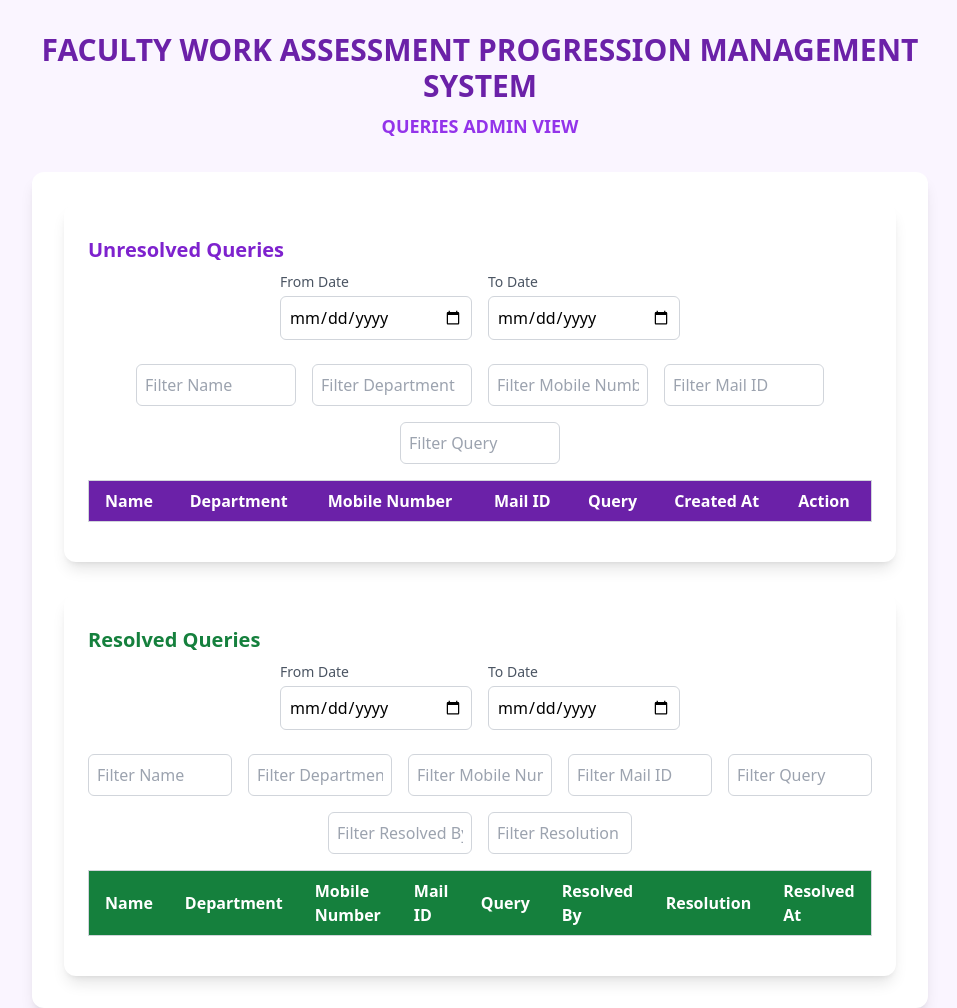
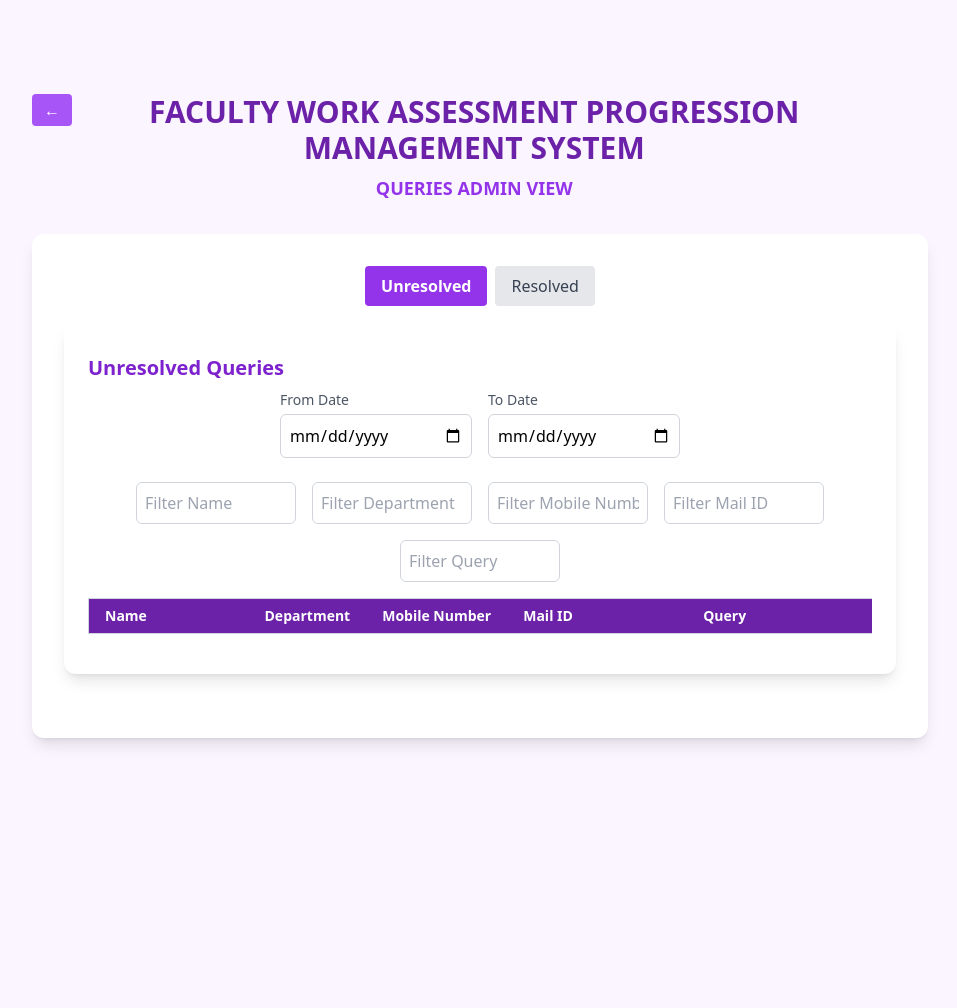
Before and after one commit to mispmctech-cpu/flask-project, a Flask app: page /admin-queries.html in a window 1280 px wide. Shown: the whole page, without its empty margins (160-1117 px from the left). After the commit the page ends 745 px from the top, so only its background shows below. Run offline with Flask 3, Linux system fonts and the light colour scheme; the visitor is signed in with stand-in values (Sample User, id 1); lists and menus that the app fills with data are empty; some libraries are stand-ins or nearby versions.

Commit message:
Update admin-queries.html

```diff
--- a/templates/admin-queries.html
+++ b/templates/admin-queries.html
@@ -2,10 +2,42 @@
 <html lang="en">
 <head>
   <meta charset="UTF-8" />
-  <meta name="viewport" content="width=device-width, initial-scale=1.0"/>
+  <meta name="viewport" content="width=device-width, initial-scale=1.0" />
   <title>Admin - Queries Table</title>
   <script src="https://cdn.tailwindcss.com"></script>
   <script src="https://unpkg.com/@supabase/supabase-js@2"></script>
+  <style>
+    /* Improve table readability and compactness */
+    table { table-layout: auto; border-collapse: collapse; width: 100%; }
+    th, td { padding: 0.45rem 0.6rem; vertical-align: middle; white-space: normal; word-break: break-word; font-size: 14px; line-height: 1.25; }
+    thead th { white-space: nowrap; font-size: 14px; }
+    .table-wrapper { max-height: 340px; overflow: auto; }
+    /* Column size classes */
+    .name-col { width: 18%; min-width: 160px; }
+    .dept-col { width: 12%; min-width: 100px; }
+    .mobile-col { width: 10%; min-width: 100px; }
+    .mail-col { width: 16%; min-width: 180px; }
+    .query-col { width: 30%; min-width: 240px; }
+    .created-col { width: 8%; min-width: 110px; }
+    .action-col { width: 6%; min-width: 80px; }
+    /* Resolved table specific columns */
+    .resolvedby-col { width: 6%; min-width: 90px; }
+    .resolution-col { width: 7%; min-width: 120px; }
+    .resolvedat-col { width: 7%; min-width: 110px; }
+    /* floating scroll buttons removed */
+    .resolve-btn { height: 36px; min-width: 68px; display: inline-flex; align-items: center; justify-content: center; }
+    tbody tr:nth-child(odd) { background: #ffffff; }
+    tbody tr:nth-child(even) { background: #fbfbfd; }
+    /* keep See-all link inline */
+    .see-all-btn { display: inline-block; margin-left: 6px; }
+    @media (max-width: 768px) {
+      .query-col { width: 40%; min-width: 160px; }
+      .table-wrapper { max-height: 300px; }
+    }
+      /* Tabs styling */
+      .tab-active { background: #6b21a8; color: white !important; }
+      .tab-inactive { background: #e6e6ea; color: #2d3748; }
+  </style>
 </head>
 <body class="bg-purple-50 min-h-screen flex flex-col items-center justify-center">
   <!-- Modal Popup for Resolution -->
@@ -42,7 +74,7 @@
   </div>
   <!-- Modal Popup for full Query viewing -->
   <div id="seeall-modal" class="fixed inset-0 bg-black bg-opacity-40 flex items-center justify-center z-50 hidden">
-    <div class="bg-white rounded-lg shadow-lg p-6 w-full max-w-2xl">
+    <div id="seeall-inner" class="bg-white rounded-lg shadow-lg p-6 w-full seeall-inner mx-2">
       <h2 class="text-lg font-bold mb-2 text-purple-800">Full Query</h2>
       <div id="seeall-content" class="mb-4 text-gray-800 whitespace-pre-wrap"></div>
       <div class="flex justify-end">
@@ -50,13 +82,29 @@
       </div>
     </div>
   </div>
-  <header class="w-full max-w-4xl text-center mt-8 mb-4">
-    <h1 class="text-2xl md:text-3xl font-bold text-purple-800 mb-2">FACULTY WORK ASSESSMENT PROGRESSION MANAGEMENT SYSTEM</h1>
-    <h2 class="text-lg text-purple-600 font-semibold mb-4">QUERIES ADMIN VIEW</h2>
+  <header class="w-full max-w-4xl mt-8 mb-4">
+    <div class="flex items-start justify-between">
+      <div class="flex items-center">
+        <button id="back-button" class="px-3 py-1 bg-purple-500 text-white rounded hover:bg-purple-800">←</button>
+      </div>
+      <div class="text-center">
+        <h1 class="text-2xl md:text-3xl font-bold text-purple-800 mb-2">FACULTY WORK ASSESSMENT PROGRESSION MANAGEMENT SYSTEM</h1>
+        <h2 class="text-lg text-purple-600 font-semibold mb-4">QUERIES ADMIN VIEW</h2>
+      </div>
+      <div style="width:64px;"></div>
+    </div>
   </header>
-  <div class="bg-white rounded-xl shadow-lg px-8 py-8 w-full max-w-4xl flex flex-col items-center">
+  <div id="main-container" class="bg-white rounded-xl shadow-lg px-8 py-8 w-full max-w-4xl flex flex-col items-center">
+    <!-- Tabs for Unresolved / Resolved -->
+    <div class="w-full mb-4">
+      <div class="flex justify-center gap-2" role="tablist">
+        <button id="tab-btn-unresolved" class="px-4 py-2 bg-purple-600 text-white rounded font-semibold" role="tab">Unresolved</button>
+        <button id="tab-btn-resolved" class="px-4 py-2 bg-gray-200 text-gray-700 rounded" role="tab">Resolved</button>
+      </div>
+    </div>
     <!-- Unresolved Queries Card -->
-    <div class="bg-white rounded-xl shadow-lg px-6 py-6 w-full max-w-4xl mb-8">
+    <div id="tab-unresolved" class="w-full">
+      <div class="bg-white rounded-xl shadow-lg px-6 py-6 w-full max-w-4xl mb-8">
       <h3 class="text-xl font-semibold text-purple-700 mb-2 mt-2">Unresolved Queries</h3>
       <div class="flex flex-wrap gap-4 mb-6 w-full justify-center">
         <label class="flex flex-col items-start">
@@ -76,8 +124,17 @@
         <input type="text" id="filter-mail" placeholder="Filter Mail ID" class="p-2 border border-gray-300 rounded-md w-40" />
         <input type="text" id="filter-query" placeholder="Filter Query" class="p-2 border border-gray-300 rounded-md w-40" />
       </div>
-      <div class="overflow-x-auto w-full mb-4">
-        <table class="min-w-full border border-gray-300 rounded-lg text-left table-auto">
+      <div id="unresolved-table-wrapper" class="overflow-x-auto w-full mb-4 table-wrapper">
+        <table class="min-w-full border border-gray-300 rounded-lg text-left">
+          <colgroup>
+            <col class="name-col" />
+            <col class="dept-col" />
+            <col class="mobile-col" />
+            <col class="mail-col" />
+            <col class="query-col" />
+            <col class="created-col" />
+            <col class="action-col" />
+          </colgroup>
           <thead class="bg-purple-800 text-white">
             <tr>
               <th class="py-2 px-4">Name</th>
@@ -96,10 +153,12 @@
       </div>
       <div id="unresolved-pagination" class="flex justify-center items-center gap-2 mt-4"></div>
       <div id="no-results" class="hidden text-red-600 mt-4 font-semibold">No queries found.</div>
+      </div>
     </div>
 
     <!-- Resolved Queries Card -->
-    <div class="bg-white rounded-xl shadow-lg px-6 py-6 w-full max-w-4xl">
+    <div id="tab-resolved" class="w-full hidden">
+      <div class="bg-white rounded-xl shadow-lg px-6 py-6 w-full max-w-4xl">
       <h3 class="text-xl font-semibold text-green-700 mb-2 mt-2">Resolved Queries</h3>
       <div class="flex flex-wrap gap-4 mb-6 w-full justify-center">
         <label class="flex flex-col items-start">
@@ -121,8 +180,18 @@
         <input type="text" id="filter-r-resolvedby" placeholder="Filter Resolved By" class="p-2 border border-gray-300 rounded-md w-36" />
         <input type="text" id="filter-r-resolution" placeholder="Filter Resolution" class="p-2 border border-gray-300 rounded-md w-36" />
       </div>
-      <div class="overflow-x-auto w-full">
-        <table class="min-w-full border border-gray-300 rounded-lg text-left table-auto">
+      <div id="resolved-table-wrapper" class="overflow-x-auto w-full table-wrapper">
+        <table class="min-w-full border border-gray-300 rounded-lg text-left">
+          <colgroup>
+            <col class="name-col" />
+            <col class="dept-col" />
+            <col class="mobile-col" />
+            <col class="mail-col" />
+            <col class="query-col" />
+            <col class="resolvedby-col" />
+            <col class="resolution-col" />
+            <col class="resolvedat-col" />
+          </colgroup>
           <thead class="bg-green-700 text-white">
             <tr>
               <th class="py-2 px-4">Name</th>
@@ -142,8 +211,11 @@
       </div>
       <div id="resolved-pagination" class="flex justify-center items-center gap-2 mt-4"></div>
       <div id="no-resolved-results" class="hidden text-red-600 mt-4 font-semibold">No resolved queries found.</div>
+      </div>
     </div>
   </div>
+  <!-- Floating scroll buttons removed -->
+
   <script>
     const SUPABASE_URL = "https://cbhodgwaazmjszkujrti.supabase.co";
     const SUPABASE_ANON_KEY = "eyJhbGciOiJIUzI1NiIsInR5cCI6IkpXVCJ9.eyJpc3MiOiJzdXBhYmFzZSIsInJlZiI6ImNiaG9kZ3dhYXptanN6a3VqcnRpIiwicm9sZSI6ImFub24iLCJpYXQiOjE3NTU2NzY4NzEsImV4cCI6MjA3MTI1Mjg3MX0.sBRdfiWJJmZtLWsHCcNyxm1VcwkGwZWsIeeMlS49XTU";
@@ -165,8 +237,15 @@
       const modal = document.getElementById('seeall-modal');
       document.getElementById('seeall-content').textContent = text || '';
       modal.classList.remove('hidden');
+      // expand the page container to give more horizontal space for reading
+      const main = document.getElementById('main-container');
+      if (main) main.classList.add('expanded');
       const closeBtn = document.getElementById('seeall-close');
-      function closeHandler() { modal.classList.add('hidden'); closeBtn.removeEventListener('click', closeHandler); }
+      function closeHandler() {
+        modal.classList.add('hidden');
+        if (main) main.classList.remove('expanded');
+        closeBtn.removeEventListener('click', closeHandler);
+      }
       closeBtn.addEventListener('click', closeHandler);
     }
 
@@ -247,7 +326,7 @@
           tdQuery.appendChild(span);
           if ((fullQuery.trim().split(/\s+/).length) > 10) {
             const btn = document.createElement('button');
-            btn.className = 'text-blue-600 underline ml-2';
+            btn.className = 'text-blue-600 underline ml-2 see-all-btn';
             btn.textContent = 'See all';
             btn.addEventListener('click', () => showFullQueryModal(fullQuery));
             tdQuery.appendChild(btn);
@@ -257,7 +336,7 @@
 
           const tdAction = document.createElement('td'); tdAction.className = 'py-2 px-4';
           const resolveBtn = document.createElement('button');
-          resolveBtn.className = 'resolve-btn bg-green-600 hover:bg-green-700 text-white px-3 py-1 rounded';
+          resolveBtn.className = 'resolve-btn bg-green-600 hover:bg-green-700 text-white rounded';
           resolveBtn.setAttribute('data-id', q.id);
           resolveBtn.textContent = 'Resolve';
           resolveBtn.addEventListener('click', function() {
@@ -473,6 +552,55 @@
     document.getElementById('filter-r-mobile').addEventListener('input', renderResolvedTable);
     document.getElementById('filter-r-mail').addEventListener('input', renderResolvedTable);
     document.getElementById('filter-r-query').addEventListener('input', renderResolvedTable);
+
+    // Floating scroll buttons removed
+
+    // Tab handling
+    const tabBtnUnresolved = document.getElementById('tab-btn-unresolved');
+    const tabBtnResolved = document.getElementById('tab-btn-resolved');
+    const tabUnresolved = document.getElementById('tab-unresolved');
+    const tabResolved = document.getElementById('tab-resolved');
+    function setActiveBtn(btn) {
+      btn.classList.remove('bg-gray-200','text-gray-700');
+      btn.classList.add('bg-purple-600','text-white');
+      btn.classList.add('tab-active'); btn.classList.remove('tab-inactive');
+    }
+    function setInactiveBtn(btn) {
+      btn.classList.remove('bg-purple-600','text-white');
+      btn.classList.add('bg-gray-200','text-gray-700');
+      btn.classList.add('tab-inactive'); btn.classList.remove('tab-active');
+    }
+    function showUnresolved() {
+      tabUnresolved.classList.remove('hidden');
+      tabResolved.classList.add('hidden');
+      setActiveBtn(tabBtnUnresolved);
+      setInactiveBtn(tabBtnResolved);
+    }
+    function showResolved() {
+      tabUnresolved.classList.add('hidden');
+      tabResolved.classList.remove('hidden');
+      setActiveBtn(tabBtnResolved);
+      setInactiveBtn(tabBtnUnresolved);
+    }
+    tabBtnUnresolved.addEventListener('click', showUnresolved);
+    tabBtnResolved.addEventListener('click', showResolved);
+
+    // default view: Unresolved
+    showUnresolved();
+
+    // back button behavior
+    const backBtn = document.getElementById('back-button');
+    if (backBtn) {
+      backBtn.addEventListener('click', function(e) {
+        e.preventDefault();
+        if (document.referrer) {
+          window.location.href = document.referrer;
+        } else {
+          window.history.back();
+        }
+      });
+    }
+
     fetchQueries();
     fetchResolved();
   </script>
```
